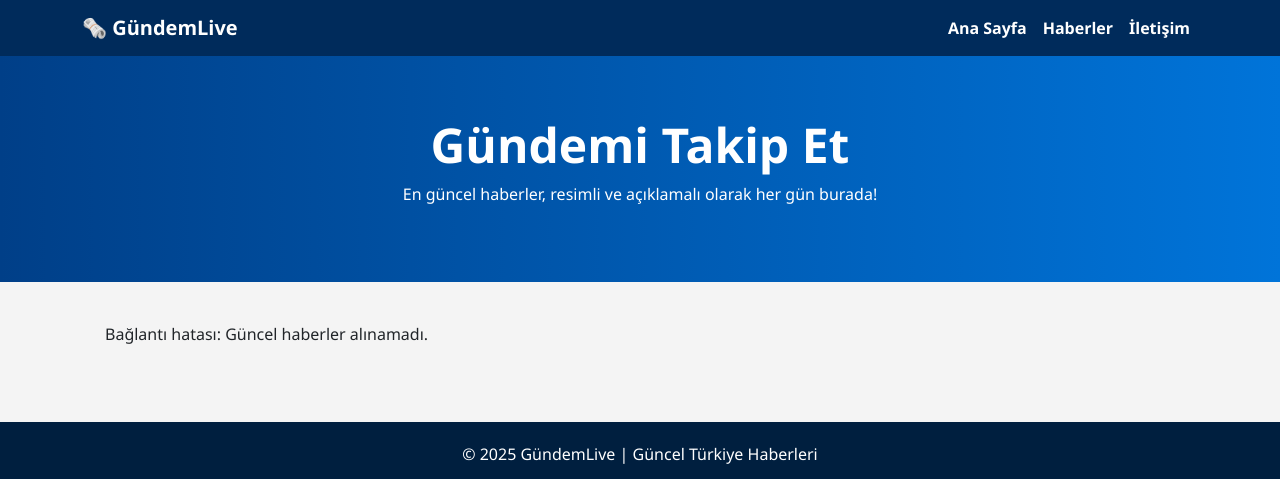
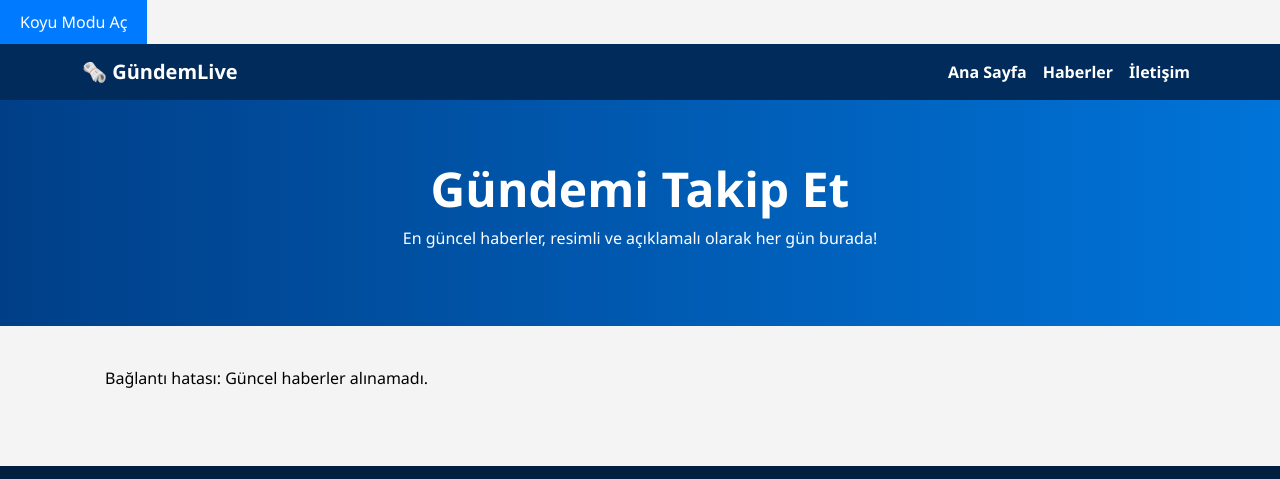
Before and after one commit to Enes132133/G-ndemHaber.github.io, a plain HTML site: page index.html in a window 1280 px wide. Shown: the top 479 px of the page. Drawn offline with nearby package versions, Linux system fonts and the light colour scheme; no server answers.

Commit message:
Update index.html

```diff
--- a/index.html
+++ b/index.html
@@ -9,10 +9,33 @@
   <title>GündemLive - Güncel Türkiye Haberleri</title>
   <!-- Favicon -->
 
+<button id="toggleBtn">Koyu Modu Aç</button>
+
+
   <!-- Bootstrap CSS -->
   <link href="https://cdn.jsdelivr.net/npm/bootstrap@5.3.0/dist/css/bootstrap.min.css" rel="stylesheet">
 
   <style>
+
+body {
+    background-color: #fff;
+    color: #000;
+    font-family: Arial, sans-serif;
+    transition: background-color 0.3s, color 0.3s;
+}
+body.dark-mode {
+    background-color: #333;
+    color: #fff;
+}
+button {
+    padding: 10px 20px;
+    background-color: #007BFF;
+    color: white;
+    border: none;
+    cursor: pointer;
+}
+
+
     body { font-family: 'Segoe UI', sans-serif; background: #f4f4f4; margin: 0; padding: 0; }
     .navbar { background-color: #002b5b; }
     .navbar-brand, .nav-link { color: white !important; font-weight: 600; }
@@ -89,6 +112,16 @@
 
 <!-- Fetch News Script -->
 <script>
+
+
+const btn = document.getElementById('toggleBtn');
+btn.onclick = () => {
+    document.body.classList.toggle('dark-mode');
+    btn.textContent = document.body.classList.contains('dark-mode') ? 'Aydınlık Modu Aç' : 'Koyu Modu Aç';
+};
+
+
+
   async function fetchNews() {
     const container = document.getElementById('newsContainer');
     try {
```
